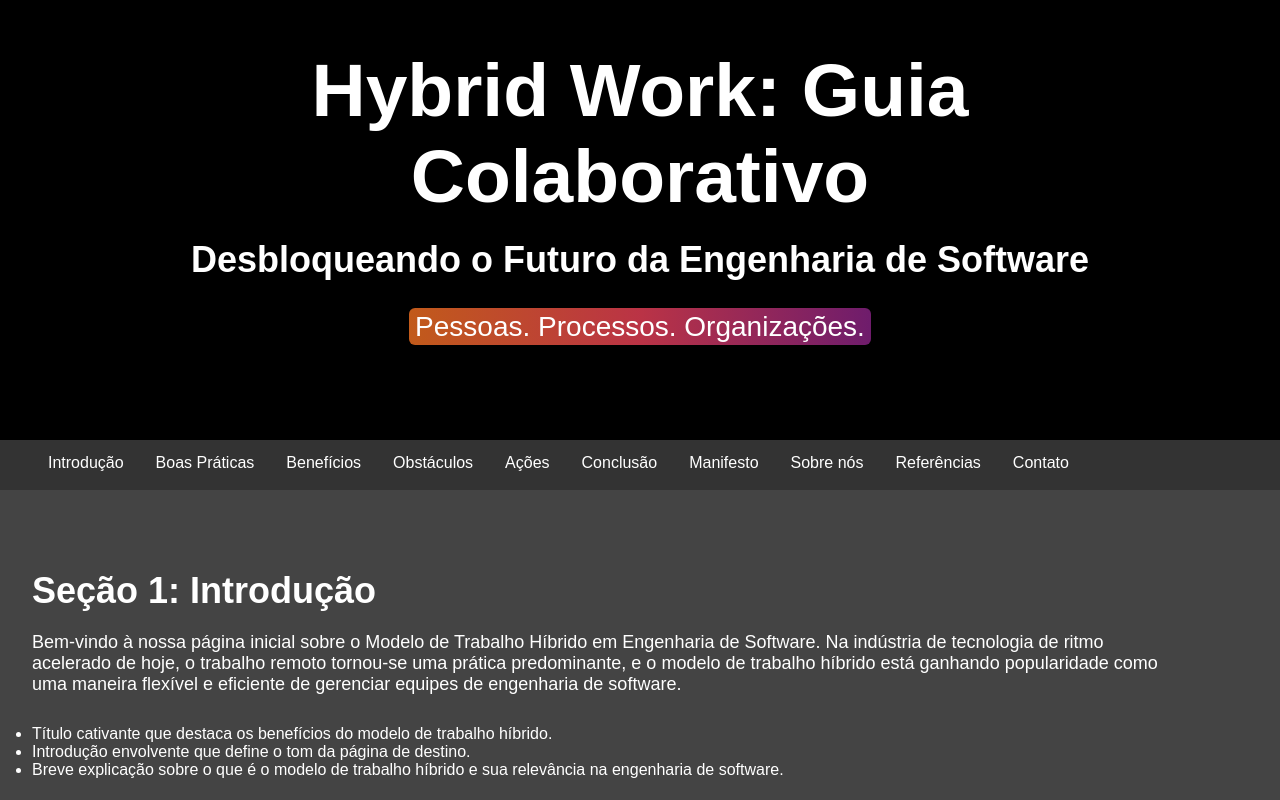
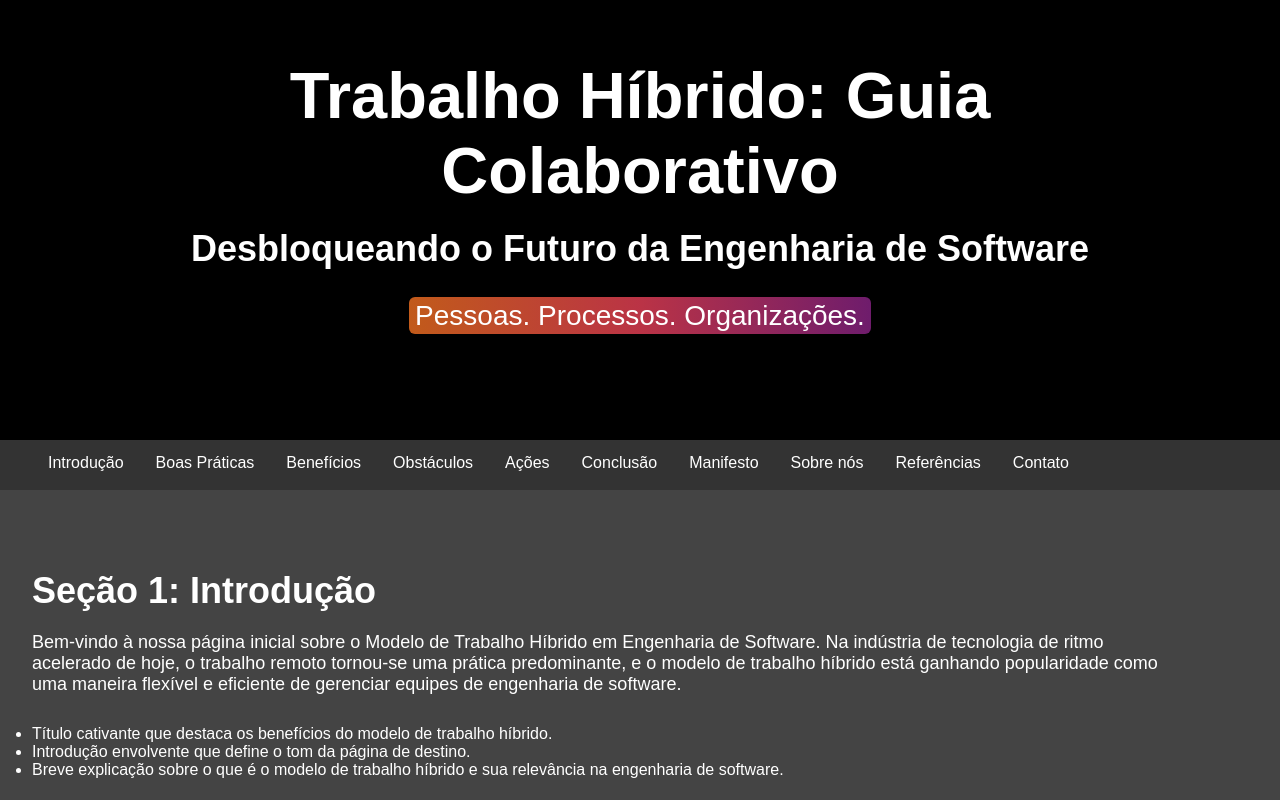
Before and after one commit to eluisluzquadros/hybridSE, a plain HTML site: page index.html in a window 1280 px wide. Shown: the top 800 px of the page. Drawn offline with Linux system fonts and the light colour scheme.

Commit message:
titulo em pt

```diff
--- a/index.html
+++ b/index.html
@@ -10,7 +10,7 @@
     <header>
         <section id="home">
             <div class="hero">
-              <h1>Hybrid Work: Guia Colaborativo</h1>
+              <h1>Trabalho Híbrido: Guia Colaborativo</h1>
               <h2>Desbloqueando o Futuro da Engenharia de Software</h2>
               <p><span class="highlight">Pessoas. Processos. Organizações.</span></p>
 
--- a/style.css
+++ b/style.css
@@ -100,7 +100,7 @@ header {
 }
 
 .hero h1 {
-    font-size: 75px;
+    font-size: 65px;
     margin-bottom: 20px;
 }
 
```
